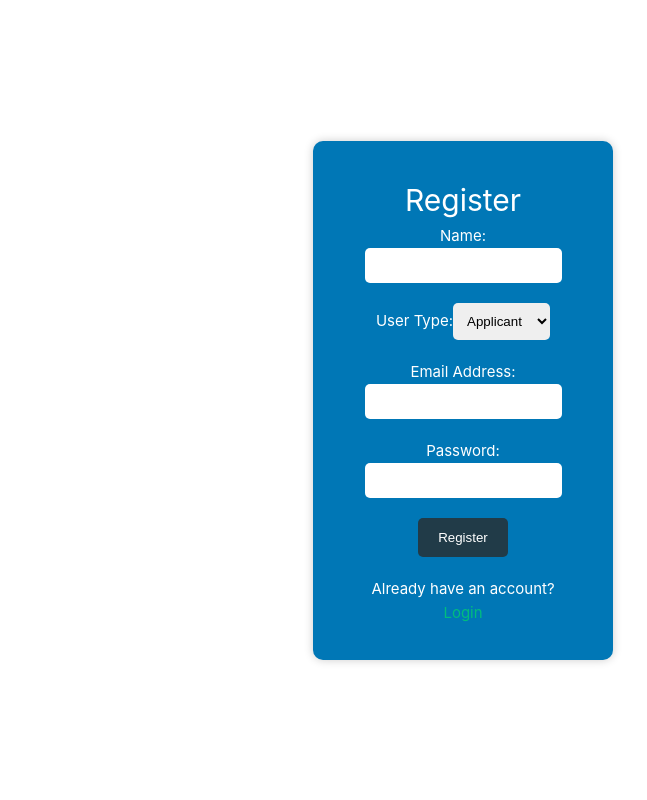
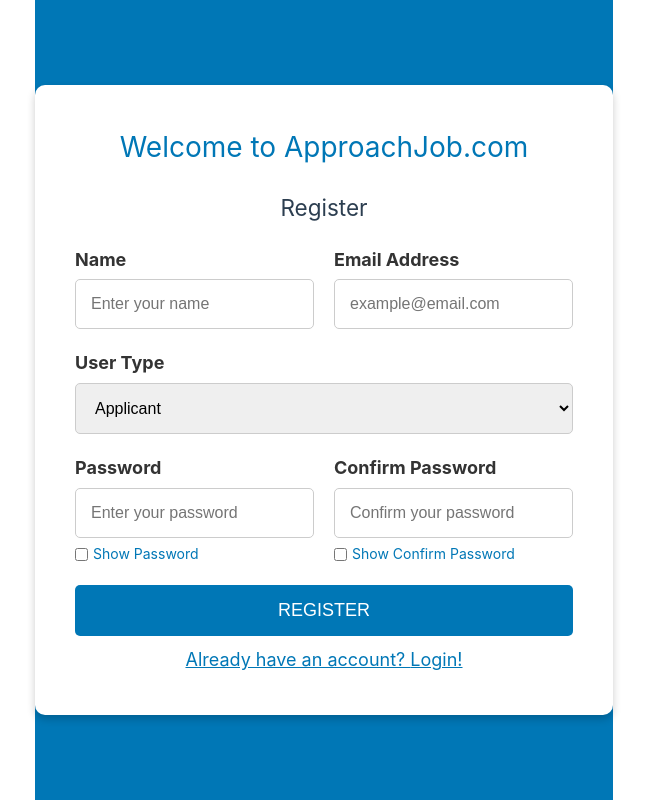
Before and after one commit to Faizan-2003/Job-Portal-FrontEnd, a Vue app in the folder Job-Portal-FrontEnd/: page /register in a window 1280 px wide. Shown: the whole page, without its empty margins (27-674 px from the left). Built offline with nearby package versions, Linux system fonts and the light colour scheme.

Commit message:
Register Page CSS

```diff
--- a/Job-Portal-FrontEnd/src/components/Register.vue
+++ b/Job-Portal-FrontEnd/src/components/Register.vue
@@ -1,58 +1,180 @@
 <template>
+    <section class="register-page">
+        <div class="container">
+            <div class="welcome-text">
+                <h1>Welcome to ApproachJob.com</h1>
+            </div>
             <div class="register-container">
-        <div class="register-box">
-            <h1>Register</h1>
+                <h1 class="text-center register-heading">
+                    <strong>Register</strong>
+                </h1>
                 <form @submit.prevent="onSubmit">
-                <div>
-                    <label for="name">Name:</label>
-                    <input type="text" id="name" v-model="name" required />
+                    <div class="form-row">
+                        <div class="form-group">
+                            <label for="name" class="form-label">Name</label>
+                            <input
+                                type="text"
+                                id="name"
+                                v-model="name"
+                                class="form-control"
+                                placeholder="Enter your name"
+                                required
+                            />
                         </div>
-                <div>
-                    <label for="user-type">User Type:</label>
-                    <select id="user-type" v-model="userType" required>
+                        <div class="form-group">
+                            <label for="email" class="form-label"
+                                >Email Address</label
+                            >
+                            <input
+                                type="email"
+                                id="email"
+                                v-model="email"
+                                class="form-control"
+                                placeholder="example@email.com"
+                                required
+                            />
+                        </div>
+                    </div>
+
+                    <div class="form-row">
+                        <div class="form-group full-width">
+                            <label for="user-type" class="form-label"
+                                >User Type</label
+                            >
+                            <select
+                                id="user-type"
+                                v-model="userType"
+                                class="form-control"
+                                required
+                            >
                                 <option value="applicant">Applicant</option>
                                 <option value="employer">Employer</option>
                             </select>
                         </div>
-                <div>
-                    <label for="email">Email Address:</label>
-                    <input type="email" id="email" v-model="email" required />
                     </div>
-                <div>
-                    <label for="password">Password:</label>
+
+                    <!-- Password and Confirm Password in one row -->
+                    <div class="form-row">
+                        <div class="form-group">
+                            <label for="password" class="form-label"
+                                >Password</label
+                            >
                             <input
-                        type="password"
+                                :type="showPassword ? 'text' : 'password'"
                                 id="password"
                                 v-model="password"
+                                class="form-control"
+                                placeholder="Enter your password"
                                 required
                             />
+                            <div class="show-password-toggle">
+                                <input
+                                    type="checkbox"
+                                    id="show-password"
+                                    v-model="showPassword"
+                                />
+                                <label for="show-password">Show Password</label>
                             </div>
-                <div>
-                    <input type="submit" value="Register" />
+                            <div v-if="passwordError" class="text-danger">
+                                {{ passwordError }}
+                            </div>
+                        </div>
+                        <div class="form-group">
+                            <label for="confirm-password" class="form-label"
+                                >Confirm Password</label
+                            >
+                            <input
+                                :type="
+                                    showConfirmPassword ? 'text' : 'password'
+                                "
+                                id="confirm-password"
+                                v-model="confirmPassword"
+                                class="form-control"
+                                placeholder="Confirm your password"
+                                required
+                            />
+                            <div class="show-password-toggle">
+                                <input
+                                    type="checkbox"
+                                    id="show-confirm-password"
+                                    v-model="showConfirmPassword"
+                                />
+                                <label for="show-confirm-password"
+                                    >Show Confirm Password</label
+                                >
+                            </div>
+                        </div>
+                    </div>
+
+                    <div
+                        v-if="confirmPasswordError"
+                        class="text-danger centered-error"
+                    >
+                        {{ confirmPasswordError }}
+                    </div>
+
+                    <!-- Submit Button -->
+                    <button
+                        type="submit"
+                        class="btn btn-primary btn-lg btn-block"
+                    >
+                        REGISTER
+                    </button>
+                    <router-link to="/" class="btn btn-link btn-lg btn-block">
+                        Already have an account? <strong>Login!</strong>
+                    </router-link>
+                    <div v-if="message" :class="messageClass" class="mt-3">
+                        {{ message }}
                     </div>
                 </form>
-            <p class="login-link">
-                Already have an account? <router-link to="/">Login</router-link>
-            </p>
-            <p v-if="message" :class="messageClass">{{ message }}</p>
             </div>
         </div>
+    </section>
 </template>
-
 <script setup>
 import { ref } from "vue";
 import { useRouter } from "vue-router";
-import $axios from "../axiosInstance"; // Import Axios instance
+import $axios from "../axiosInstance";
 
 const name = ref("");
-const userType = ref("applicant"); // Default value for user type
+const userType = ref("applicant");
 const email = ref("");
 const password = ref("");
-const message = ref(""); // Message to display success or error
-const messageClass = ref(""); // CSS class for the message
+const confirmPassword = ref("");
+const showPassword = ref(false);
+const showConfirmPassword = ref(false);
+const passwordError = ref("");
+const confirmPasswordError = ref("");
+const message = ref("");
+const messageClass = ref("");
 const router = useRouter();
 
+const validatePassword = () => {
+    const passwordRegex =
+        /^(?=.*[a-z])(?=.*[A-Z])(?=.*\d)(?=.*[@$!%*?&])[A-Za-z\d@$!%*?&]{8,}$/;
+    if (!passwordRegex.test(password.value)) {
+        passwordError.value =
+            "Password must be at least 8 characters long, include an uppercase letter, a lowercase letter, a number, and a special character.";
+        return false;
+    }
+    passwordError.value = "";
+    return true;
+};
+
+const validateConfirmPassword = () => {
+    if (password.value !== confirmPassword.value) {
+        confirmPasswordError.value = "Passwords do not match.";
+        return false;
+    }
+    confirmPasswordError.value = "";
+    return true;
+};
+
 const onSubmit = async () => {
+    if (!validatePassword() || !validateConfirmPassword()) {
+        return;
+    }
+
     const userData = {
         name: name.value,
         email: email.value,
@@ -63,7 +185,6 @@
     try {
         const response = await $axios.post("/api/register", userData);
         if (response && response.data) {
-            // Registration successful
             message.value = "Registration successful! Redirecting to login...";
             messageClass.value = "text-success";
             setTimeout(() => {
@@ -71,7 +192,6 @@
             }, 2000);
         }
     } catch (error) {
-        // Handle error
         if (
             error.response &&
             error.response.data &&
@@ -85,61 +205,112 @@
     }
 };
 </script>
+<style scoped>
+.register-page {
+    background-color: #0077b6;
+    height: 100vh;
+    display: flex;
+    justify-content: center;
+    align-items: center;
+}
 
-<style scoped>
-.register-container {
+.container {
+    background-color: #ffffff;
+    padding: 40px;
+    border-radius: 10px;
+    box-shadow: 0 4px 8px rgba(0, 0, 0, 0.2);
+    width: 100%;
+    max-width: 700px;
+    text-align: center;
+    margin: 0;
+    box-sizing: border-box;
+}
+
+.welcome-text h1 {
+    color: #0077b6;
+    font-size: 28px;
+    margin-bottom: 20px;
+}
+
+.register-heading {
+    margin-bottom: 20px;
+}
+
+.form-row {
+    display: flex;
+    gap: 20px;
+    margin-bottom: 20px;
+}
+
+.form-group {
+    flex: 1;
+}
+
+.full-width {
+    flex: 1 1 100%;
+}
+
+.form-label {
+    font-weight: bold;
+    color: #333;
+    text-align: left;
+    display: block;
+    margin-bottom: 5px;
+    font-size: 18px;
+}
+
+.form-control {
+    padding: 15px;
+    border: 1px solid #ccc;
+    border-radius: 5px;
+    font-size: 16px;
+    width: 100%;
+}
+
+.show-password-toggle {
+    margin-top: 5px;
+    font-size: 14px;
+    color: #0077b6;
+    display: flex;
+    align-items: center;
+}
+
+.show-password-toggle input[type="checkbox"] {
+    margin-right: 5px;
+    cursor: pointer;
+}
+
+.centered-error {
+    font-size: 16px;
+    color: #dc3545;
+    margin-bottom: 20px;
     text-align: center;
 }
 
-.register-box {
+.btn-primary {
     background-color: #0077b6;
-    padding: 35px;
-    border-radius: 10px;
-    box-shadow: 0 0 10px rgba(0, 0, 0, 0.2);
-    width: 300px;
-    margin: 0 auto;
-}
-
-.register-box h1 {
+    border: none;
+    padding: 15px 20px;
+    border-radius: 5px;
     color: #fff;
-}
-
-.register-box form {
-    display: flex;
-    flex-direction: column;
-}
-
-.register-box label {
-    color: #fff;
+    font-size: 18px;
+    cursor: pointer;
+    width: 100%;
     margin-bottom: 10px;
 }
 
-.register-box input[type="text"],
-.register-box input[type="email"],
-.register-box input[type="password"],
-.register-box select {
-    padding: 10px;
-    margin-bottom: 20px;
-    border: none;
-    border-radius: 5px;
+.btn-primary:hover {
+    background-color: #005f8a;
 }
 
-.register-box input[type="submit"] {
-    padding: 12px 20px;
-    border: none;
-    border-radius: 5px;
-    background-color: #213b48;
-    color: #fff;
-    cursor: pointer;
+.btn-link {
+    color: #0077b6;
+    text-decoration: underline;
+    font-size: 18px;
 }
 
-.register-box input[type="submit"]:hover {
-    background-color: #23607e;
-}
-
-.login-link {
-    color: #fff;
-    margin-top: 20px;
+.btn-link:hover {
+    color: hsl(281, 100%, 27%);
 }
 
 .text-success {
@@ -149,6 +320,7 @@
 
 .text-danger {
     color: #dc3545;
+    font-size: 18px;
     margin-top: 20px;
 }
 </style>
```
Lines whose indentation alone changed are shown as unchanged.
